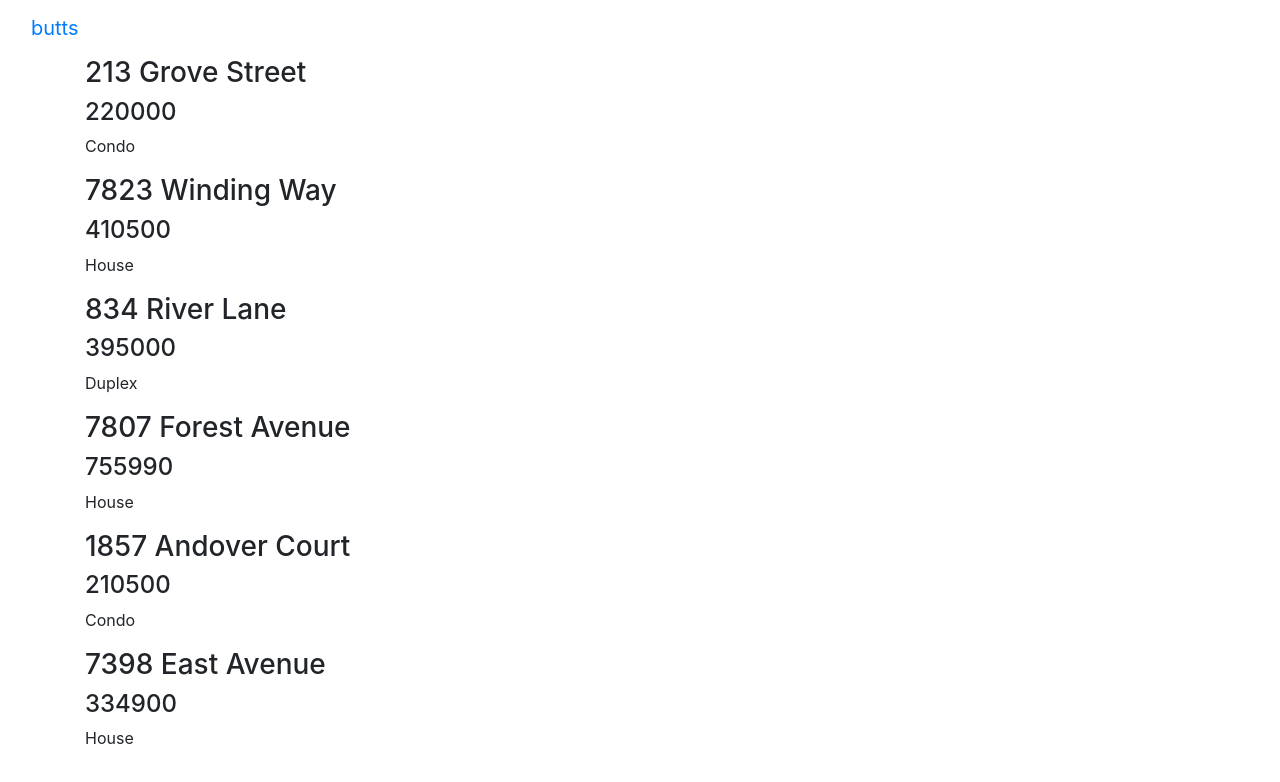
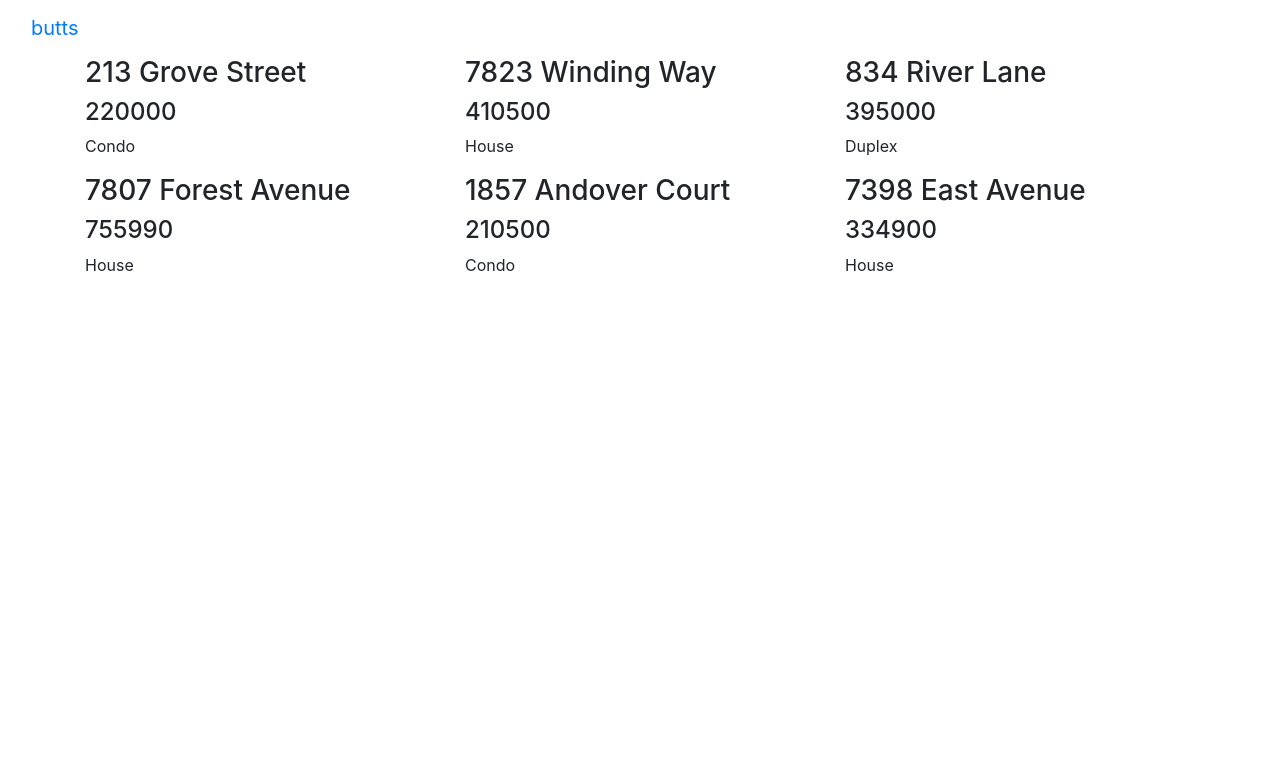
Before and after one commit to TheeSweeney/angular2, an Angular app in the folder newStart/ng2cribs/: page / in a window 1280 px wide. Shown: the top 782 px of the page. Built offline with nearby package versions, Linux system fonts and the light colour scheme.

Commit message:
bootstrap rows for apps

```diff
--- a/newStart/ng2cribs/src/app/app.component.html
+++ b/newStart/ng2cribs/src/app/app.component.html
@@ -5,5 +5,5 @@
 </nav>
 
 <div class="container">
-  <app-crib-listing></app-crib-listing>
+  <app-crib-listing class="row"></app-crib-listing>
 </div>
--- a/newStart/ng2cribs/src/app/crib-listing/crib-listing.component.html
+++ b/newStart/ng2cribs/src/app/crib-listing/crib-listing.component.html
@@ -1,4 +1,4 @@
-<div *ngFor="let crib of cribs"><!--for each item in cribs array we will have local access to it through 'crib'-->
+<div *ngFor="let crib of cribs" class="col-4"><!--for each item in cribs array we will have local access to it through 'crib'-->
   <h3>{{ crib.address }}</h3>
   <h4>{{ crib.price }}</h4>
   <p>{{ crib.type }}</p>
```
